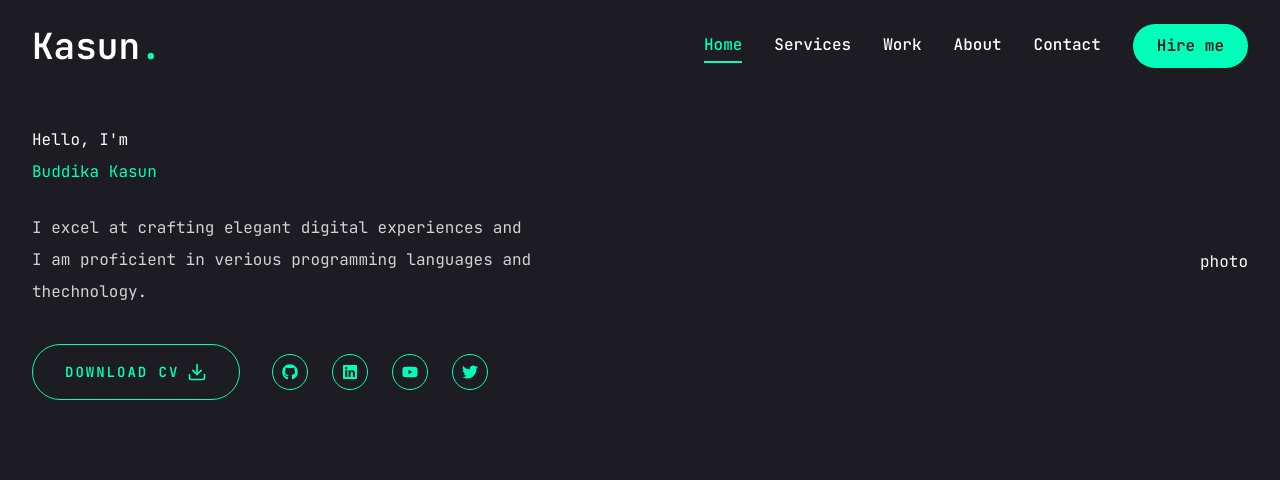
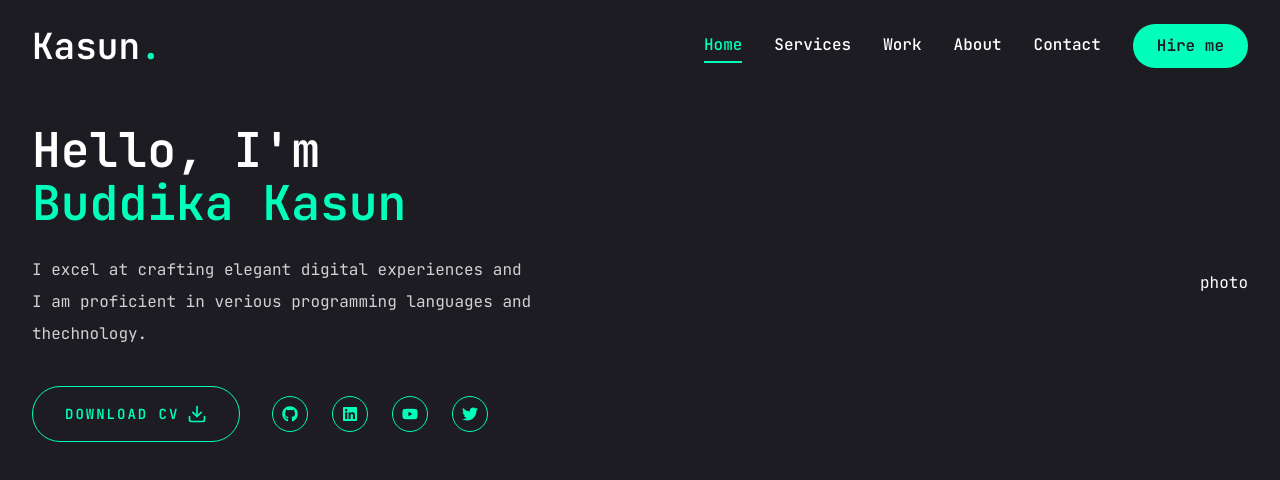
Before and after one commit to Chamika25/Portfolio, a Next.js app: page / in a window 1280 px wide. Shown: the top 480 px of the page. Built offline with nearby package versions, Linux system fonts and the light colour scheme.

Commit message:
Add h styles

```diff
--- a/app/globals.css
+++ b/app/globals.css
@@ -65,6 +65,15 @@
   body {
     @apply font-primary bg-primary text-white leading-loose;
   }
+  .h1 {
+    @apply text-[36px] xl:text-[48px] leading-[1.1] font-semibold;
+  }
+  .h2 {
+    @apply text-[20px] xl:text-[36px] leading-[1.1] font-semibold;
+  }
+  .h3 {
+    @apply text-[16px] xl:text-[20px] leading-[1.1] font-semibold;
+  }
 }
 
 @layer utilities {
```
